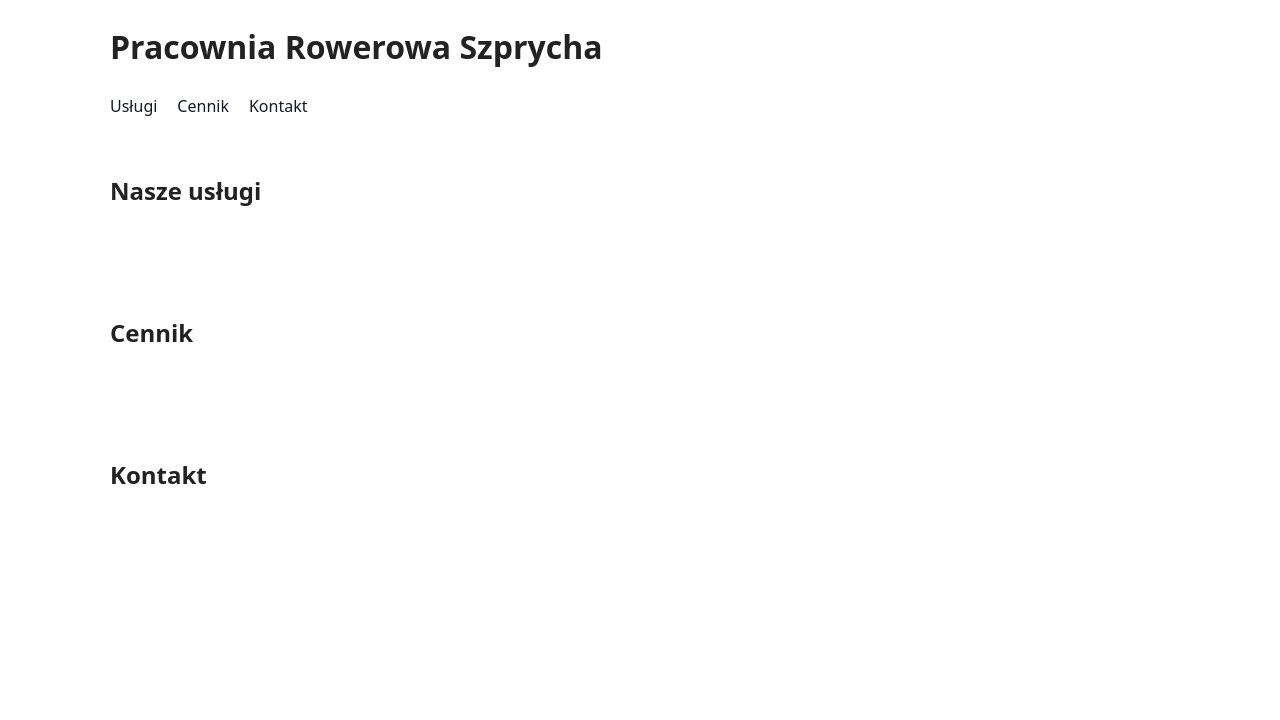
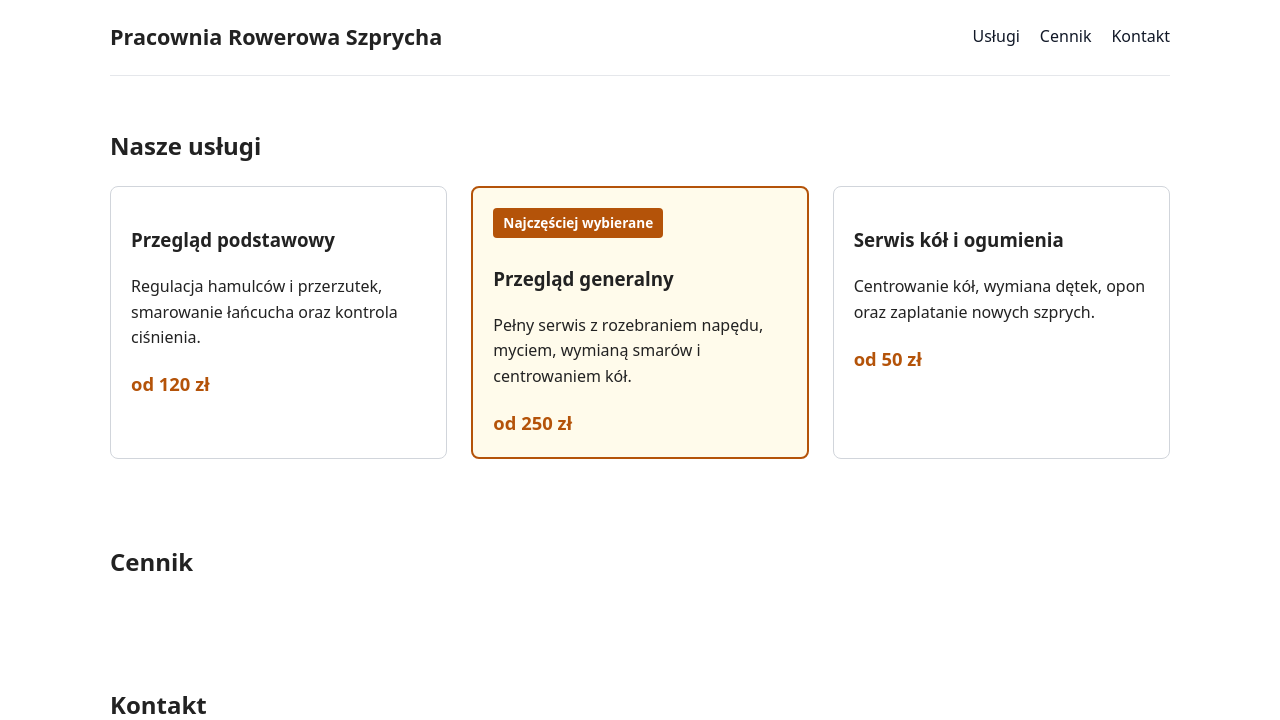
Before and after one commit to kmil79/ti-lab-guminski, a PHP site: page / in a window 1280 px wide. Shown: the top 720 px of the page. Run offline with PHP 8.4, Linux system fonts and the light colour scheme.

Commit message:
lab3: karty usług

```diff
--- a/index.html
+++ b/index.html
@@ -7,8 +7,8 @@
     <link rel="stylesheet" href="style.css">
 </head>
 <body>
-    <header>
-        <h1>Pracownia Rowerowa Szprycha</h1>
+    <header class="site-header">
+        <p class="logo">Pracownia Rowerowa Szprycha</p>
 
         <nav class="menu">
             <a href="#uslugi">Usługi</a>
@@ -20,6 +20,26 @@
     <main>
         <section id="uslugi">
             <h2>Nasze usługi</h2>
+            <div class="cards">
+                <article class="card">
+                    <h3>Przegląd podstawowy</h3>
+                    <p>Regulacja hamulców i przerzutek, smarowanie łańcucha oraz kontrola ciśnienia.</p>
+                    <p class="card__price">od 120 zł</p>
+                </article>
+
+                <article class="card card--highlight">
+                    <span class="badge">Najczęściej wybierane</span>
+                    <h3>Przegląd generalny</h3>
+                    <p>Pełny serwis z rozebraniem napędu, myciem, wymianą smarów i centrowaniem kół.</p>
+                    <p class="card__price">od 250 zł</p>
+                </article>
+
+                <article class="card">
+                    <h3>Serwis kół i ogumienia</h3>
+                    <p>Centrowanie kół, wymiana dętek, opon oraz zaplatanie nowych szprych.</p>
+                    <p class="card__price">od 50 zł</p>
+                </article>
+            </div>
         </section>
 
         <section id="cennik">
--- a/style.css
+++ b/style.css
@@ -44,3 +44,40 @@ body {
 section, footer {
   padding: 32px 0;
 }
+
+.cards {
+  display: flex;
+  flex-wrap: wrap;
+  gap: 24px;
+}
+
+.card {
+  flex: 1 1 260px;
+  border: 1px solid #d1d5db;
+  border-radius: 8px;
+  padding: 20px;
+  background-color: #ffffff;
+}
+
+.card--highlight {
+  border: 2px solid #b45309;
+  background-color: #fffbeb;
+}
+
+.badge {
+  display: inline-block;
+  background-color: #b45309;
+  color: #ffffff;
+  padding: 4px 10px;
+  border-radius: 4px;
+  font-size: 0.85rem;
+  font-weight: 600;
+  margin-bottom: 8px;
+}
+
+.card__price {
+  font-weight: 700;
+  font-size: 1.15rem;
+  color: #b45309;
+  margin-bottom: 0;
+}
```
